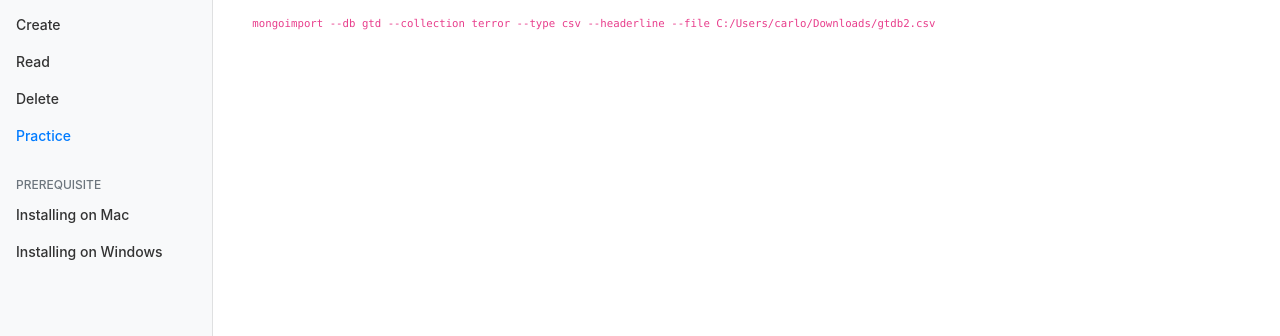
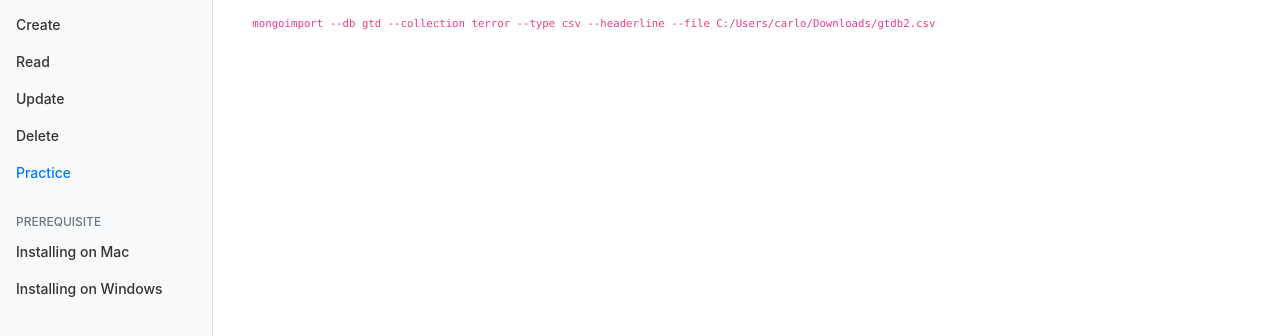
Before and after one commit to carlosrafaelcolon/carlosrafaelcolon, a website: page practice.html in a window 1280 px wide. Shown: the part 124-460 px from the top of the page. Drawn offline with nearby package versions, Linux system fonts and the light colour scheme.

Commit message:
added update link to practice.html

```diff
--- a/practice.html
+++ b/practice.html
@@ -53,6 +53,12 @@
             <li class="nav-item">
               <a class="nav-link" href="read.html">
                 Read
+              </a>
+            </li>
+            <li class="nav-item">
+              <a class="nav-link" href="update.html">
+                Update
+
               </a>
             </li>
             <li class="nav-item">
```
